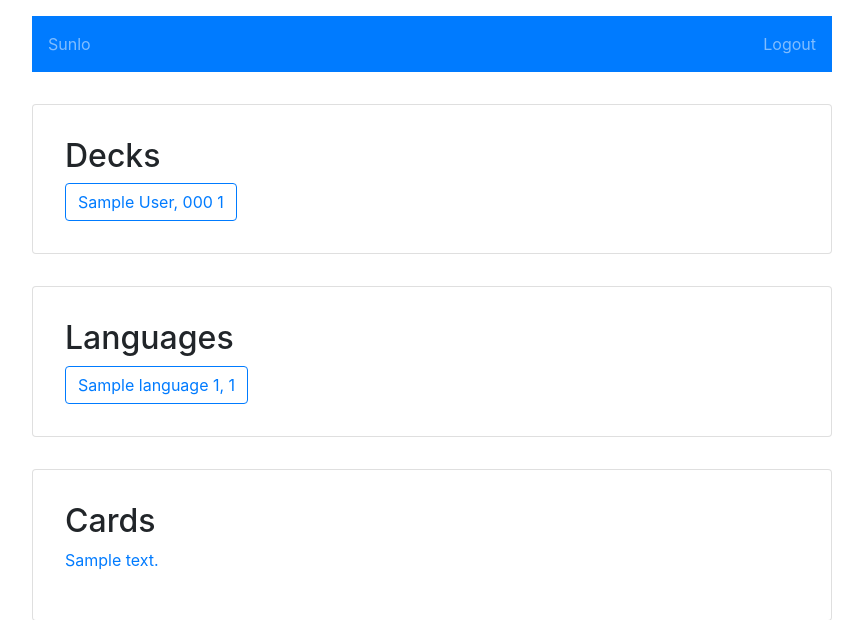
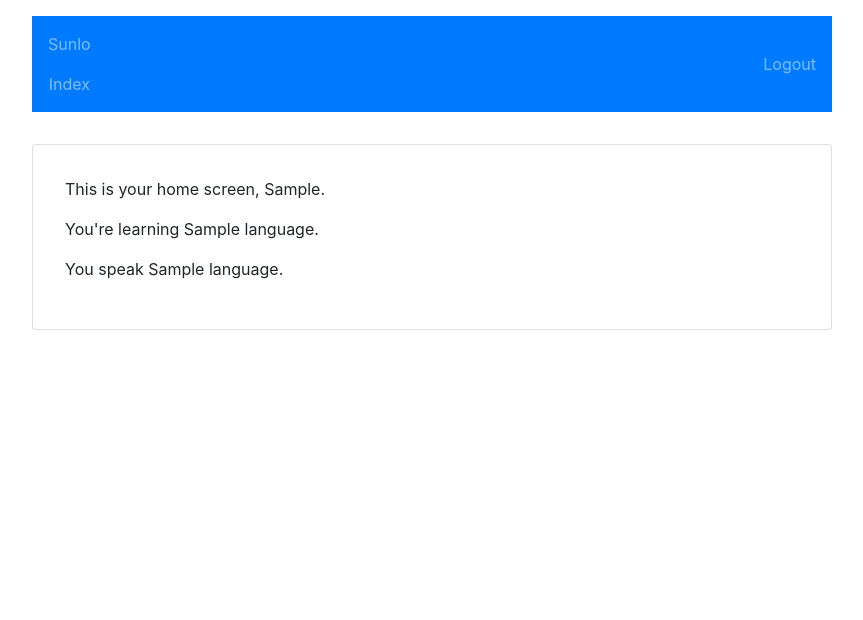
Before and after one commit to michaelsnook/sunlo, a Django app: page / in a window 1280 px wide. Shown: the top 620 px of the page, without its empty margins (208-1071 px from the left). Run offline with Django 3.2, Linux system fonts and the light colour scheme; a user stored in the database is signed in; tables that the repository leaves empty hold one stand-in row (values such as "Sample post"); style sheets or scripts are compiled from the project's sources; parts of the project's set-up code (start-up, migrations or seed data) failed here and were passed over; some libraries are stand-ins or nearby versions.

Commit message:
Set 'home' route to default and update display of users and decks

```diff
--- a/cards/models.py
+++ b/cards/models.py
@@ -2,6 +2,7 @@ from __future__ import unicode_literals
 
 from django.db import models
 from django.contrib.auth.models import User
+from django.utils.text import capfirst
 
 
 class Language(models.Model):
@@ -39,8 +40,8 @@ class Person(models.Model):
     studying_languages = models.ManyToManyField(Language, related_name='students')
     speaks_languages = models.ManyToManyField(Language, related_name='speakers')
 
-    def first_name(self):
-        return self.user.first_name
+    def salutation(self):
+        return self.user.first_name or self.user.username
 
     def username(self):
         return self.user.username
@@ -65,7 +66,7 @@ class Deck(models.Model):
         return self.person.knows
 
     def __str__(self):
-        return self.person.name() + ', ' + self.language.code
+        return capfirst(self.person.name()) + ', ' + self.language.code
 
 """
 class SuggestionStatus(models.Model):
--- a/cards/templates/cards/base.html
+++ b/cards/templates/cards/base.html
@@ -18,6 +18,7 @@
     <nav class="navbar navbar-dark bg-primary">
       <div class="nav navbar-nav">
         <a class="nav-item nav-link" href="/">Sunlo</a>
+        <a class="nav-item nav-link" href="/index">Index</a>
       </div>
       <div class="nav navbar-nav pull-xs-right">
         {% if user.is_authenticated %}
--- a/cards/templates/cards/home.html
+++ b/cards/templates/cards/home.html
@@ -2,33 +2,12 @@
 {% block content %}
 
 <section class="card">
-  <p>This is your home screen, {{ person.first_name }}.</p>
+  <p>This is your home screen, {{ person.salutation|capfirst }}.</p>
   <p>You're learning
-    {% for language in person.studying_languages.all %}
-      {% if forloop.first and forloop.last %}{{ language }}
-      {% else %}
-        {% if not forloop.last %}
-          ,
-        {% else %}
-          and
-        {% endif %}
-        {{ language }}
-      {% endif %}
-    {% endfor %}.
+    {% for language in person.studying_languages.all %}{% if forloop.first and forloop.last %}{{ language }}.{% elif forloop.last %} and {{ language }}.{% elif forloop.first %}{{ language }}{% else %}, {{ language }}{% endif %}{% endfor %}
   </p>
   <p>You speak
-    {% for language in person.speaks_languages.all %}
-      {% if forloop.first and forloop.last %}{{ language }}
-      {% else %}
-        {% if not forloop.last %}
-          ,
-        {% else %}
-          and
-        {% endif %}
-        {{ language }}
-      {% endif %}
-    {% endfor %}.
+    {% for language in person.speaks_languages.all %}{% if forloop.first and forloop.last %}{{ language }}.{% elif forloop.last %} and {{ language }}.{% elif forloop.first %}{{ language }}{% else %}, {{ language }}{% endif %}{% endfor %}
   </p>
-
 </section>
 {% endblock %}
--- a/cards/templates/cards/index.html
+++ b/cards/templates/cards/index.html
@@ -6,7 +6,7 @@
   <div>
     {% for deck in decks %}
     <a class="btn btn-outline-primary" href="{% url 'deck_detail' deck.id %}">
-      {{ deck.person.name }}, {{ deck.language.code }}
+      {{ deck }}
       <span class="tag tag-pill tag-default">{{ deck.cards.count }}</span>
     </a>
     {% endfor %}
--- a/cards/urls.py
+++ b/cards/urls.py
@@ -4,8 +4,8 @@ from . import views
 
 
 urlpatterns = [
-    url(r'^$', views.index, name='index'),
-    url(r'^home/?$', views.home, name='home'),
+    url(r'^index/?$', views.index, name='index'),
+    url(r'^$', views.home, name='home'),
     url(r'^login/?$', views.login_page, name='login_page'),
     url(r'^logout/?$', views.logout_page, name='logout_page'),
     url(r'^deck/(?P<deck_id>[0-9]+)/$', views.deck_detail, name='deck_detail'),
--- a/cards/views.py
+++ b/cards/views.py
@@ -27,7 +27,7 @@ def login_page(request):
         user = authenticate(username=username, password=password)
         if user is not None:
             login(request, user)
-            return redirect('index')
+            return redirect('home')
         else:
             messages.error(request, 'Invalid login')
             return redirect(settings.LOGIN_URL)
```
